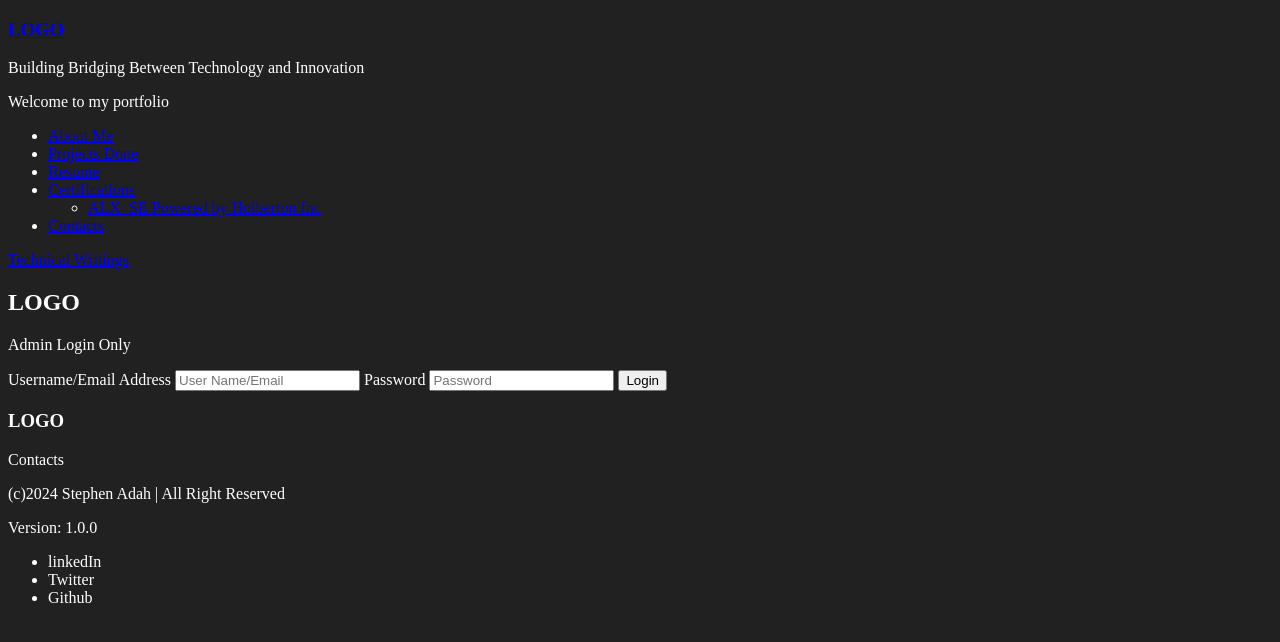
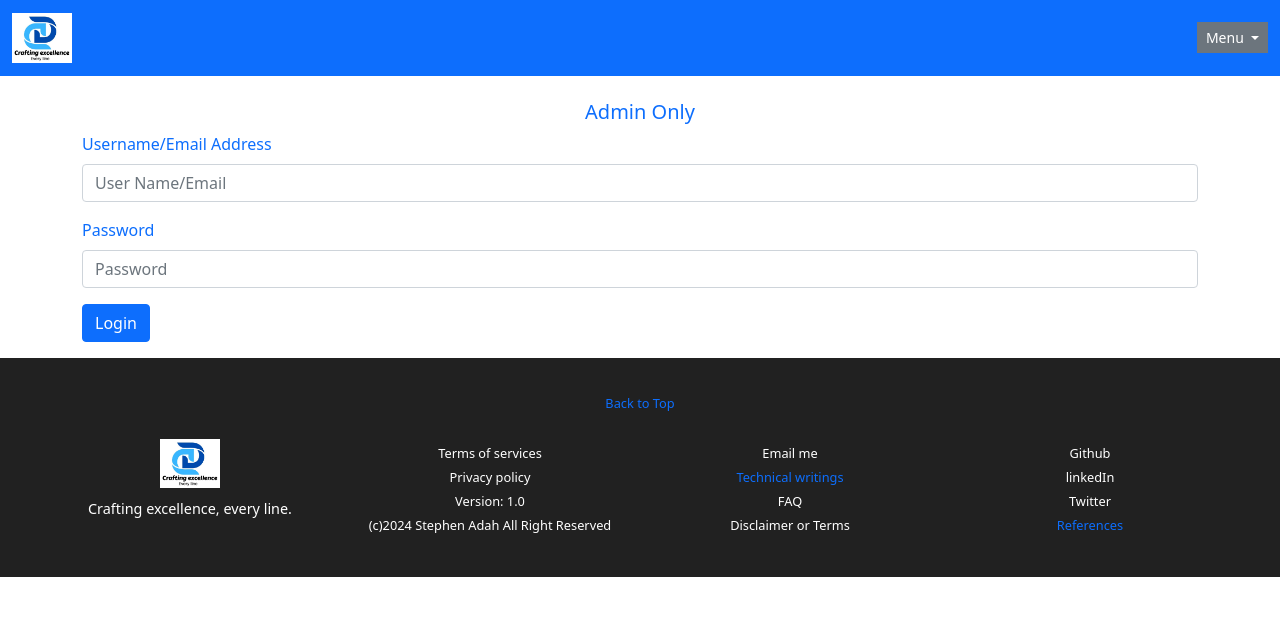
Before and after one commit to LeaderSteve84/sa-portfolio, a Flask app: page /login in a window 1280 px wide. Shown: the top 642 px of the page. Run offline with Flask 3, Linux system fonts and the light colour scheme; parts of the project's set-up code (start-up, migrations or seed data) failed here and were passed over.

Commit message:
STYLE: styled

```diff
--- a/app/templates/adminlogin.html
+++ b/app/templates/adminlogin.html
@@ -6,20 +6,28 @@
 
 {% block content %}
   <body>
-       <h1>LOGO</h1>
-       <p>Admin Login Only</p>
-    <div>
+    <div class="container mt-4">
+       <h5 class="h5 text-center text-primary">Admin Only</h5>
        <form method="POST" action="{{ url_for('main.auth.login') }}">
          <!-- CSRF token -->
          {{ form.hidden_tag() }}
+
+         <div class="mb-3">
          <!-- username -->
-         {{ form.username_email.label() }}
-         {{ form.username_email(placeholder="User Name/Email") }}
+         {{ form.username_email.label(class="form-label text-primary") }}
+         {{ form.username_email(placeholder="User Name/Email", class="form-control") }}
+         </div>
+
+         <div class="mb-3">
          <!-- password -->
-         {{ form.password.label() }}
-         {{ form.password(placeholder="Password") }}
+         {{ form.password.label(class="form-label text-primary") }}
+         {{ form.password(placeholder="Password", class="form-control") }}
+         </div>
+
+         <div class="mb-3">
          <!-- submit -->
-         {{ form.submit() }}
+         {{ form.submit(class="btn btn-primary") }}
+         </div>
        </form>
     </div>
   </body>
--- a/app/templates/base.html
+++ b/app/templates/base.html
@@ -4,6 +4,10 @@
     <!-- Required meta tags -->
     <meta charset="utf-8">
     <meta name="viewport" content="width=device-width, initial-scale=1">
+
+    <!-- Bootstrap CSS -->
+    <link href="https://cdn.jsdelivr.net/npm/bootstrap@5.0.2/dist/css/bootstrap.min.css" rel="stylesheet" integrity="sha384-EVSTQN3/azprG1Anm3QDgpJLIm9Nao0Yz1ztcQTwFspd3yD65VohhpuuCOmLASjC" crossorigin="anonymous">
+    <link rel="stylesheet" href="{{url_for('static', filename='css/styles.css')}}">
     <title>
 	{% block title %}
 
@@ -11,31 +15,39 @@
     </title>
   </head>
   <body>
-    <section>
-      <div>
-              <h3><a href="{{ url_for('main.auth.login') }}">LOGO</a></h3>
-        <p>Building Bridging Between Technology and Innovation</p>
+    <nav class="navbar navbar-expand-sm navbar-dark bg-primary">
+       <div class="container-fluid">
+               <a class="navbar-brand" href="{{ url_for('main.auth.login') }}"><img src="{{ url_for('static', filename='images/logo_port.png') }}" alt="Logo" class="img-fluid" style="width: 60px;"></a>
+	  <button class="navbar-toggler" type="button" data-bs-toggle="collapse" data-bs-target="#navbarSupportedContent" aria-controls="navbarSupportedContent" aria-expanded="false" aria-label="Toggle navigation">
+             <span class="navbar-toggler-icon"></span>
+          </button>
+	  <div class="collapse navbar-collapse" id="navbarSupportedContent">
+            <div class="dropdown ms-auto bg-secondary">
+	       <button class="btn btn-secondary btn-sm dropdown-toggle" type="button" id="dropdownMenuButton1" data-bs-toggle="dropdown" aria-expanded="false">
+                  Menu
+               </button>
+                 <ul class="dropdown-menu" aria-labelledby="dropdownMenuButton1">
+                    <li><a class="dropdown-item" href="{{ url_for('main.home.home_page') }}">Home</a></li>
+                    <li class="dropdown-header">About</li>
+                    <li><a class="dropdown-item" href="{{ url_for('main.about.about_page') }}">About</a></li>
+                    <li class="dropdown-header">Portfolio</li>
+                    <li><a class="dropdown-item" href="{{ url_for('main.featured_projects.view_featured_projects') }}">Featured Project</a></li>
+                    <li><a class="dropdown-item" href="{{ url_for('main.projects_done.view_projects_done') }}">Project Done</a></li>
+                    <li class="dropdown-header">Technical Writing</li>
+                    <li><a class="dropdown-item" href="{{ url_for('main.tech_writings.view_writings') }}">Technical Writings</a></li>
+                    <li class="dropdown-header">Resume</li>
+                    <li><a class="dropdown-item" href="#">Resume</a></li>
+                    <li class="dropdown-header">Contacts</li>
+                    <li><a class="dropdown-item" href="#">Contacts</a></li>
+                    <li class="dropdown-header">References</li>
+                    <li><a class="dropdown-item" href="{{ url_for('main.references.view_references') }}">View References</a></li>
+                    <li><a class="dropdown-item" href="{{ url_for('main.references.create_reference') }}">Make Reference</a></li>
+                 </ul>
             </div>
-      <div>
-        <p>Welcome to my portfolio</p>
           </div>
-    </section>
-    <section>
-      <nav>
-        <ul>
-                <li><a href="{{ url_for('main.about.about_page') }}">About Me</a></li>
-                <li><a href="{{ url_for('main.projects.view_projects') }}">Projects Done</a></li>
-                <li><a href="#">Resume</a></li>
-                <li><a href="#">Certifications</a></li>
-                  <ul>
-                    <li><a href="#">ALX_SE Powered by Holberton Inc</a></li>
-                  </ul>
-                <li><a href="#">Contacts</a></li>
-        </ul>
-        <div>
-                <p><a href="{{ url_for('main.tech_writings.view_writings') }}">Technical Writings</a></p>
        </div>
     </nav>
+      <section>
        <p>
        <!-- flash message -->
        {% with messages = get_flashed_messages(with_categories=true) %}
@@ -54,28 +66,46 @@
 
        {% endblock %}
     </section>
+
+    <script src="https://cdn.jsdelivr.net/npm/bootstrap@5.0.2/dist/js/bootstrap.bundle.min.js" integrity="sha384-MrcW6ZMFYlzcLA8Nl+NtUVF0sA7MsXsP1UyJoMp4YLEuNSfAP+JcXn/tWtIaxVXM" crossorigin="anonymous"></script>
   </body>
   <style>
       body {
-      background-color: #212121;
-      color: white
+      background-color: white;
+      color: black;
       }
    </style>
-  <footer>
-    <div>
-       <div>
-         <h3>LOGO<h3>
+  <footer >
+   <p><a href="#", class="text-primary">Back to Top</a></p>
+   <div class="footer-container">
+    <div class="footer-section">
+        <img src="{{ url_for('static', filename='images/logo_port.png') }}" alt="Logo" class="img-fluid" style="width: 60px;">
+        <p class="footer-mantra">Crafting excellence, every line.</p>
     </div>
-       <div>
-         <p>Contacts</p>
-         <p>(c)2024 Stephen Adah | All Right Reserved<p>
-         <p>Version: 1.0.0</p>
+    <div class="footer-section">
+      <ul>
+        <li>Terms of services</li>
+        <li>Privacy policy</li>
+        <li>Version: 1.0</li>
+        <li>(c)2024 Stephen Adah All Right Reserved</li>
+      </ul>
     </div>
+    <div class="footer-section">
       <ul>
-          <li>linkedIn</li>
-          <li>Twitter</li>
-          <li>Github</li>
+        <li><a href="#">Email me</a></li>
+        <li><a href="{{ url_for('main.tech_writings.view_writings') }}", class="text-primary">Technical writings</a></li>
+        <li>FAQ</li>
+        <li>Disclaimer or Terms</li>
       </ul>
+    </div>
+    <div class="footer-section">
+      <ul>
+        <li><a href="#">Github</a></li>
+        <li><a href="#">linkedIn</a></li>
+        <li><a href="#">Twitter</a></li>
+        <li><a href="{{ url_for('main.references.view_references') }}", class="text-primary">References</a></li>
+      </ul>
+    </div>
    </div>
   </footer>
 </html>
```
Also changed, not shown: app/templates/about.html (deleted, +0 -11 lines), app/templates/admin-base.html (+36 -42 lines), app/templates/all_projects.html (deleted, +0 -19 lines), app/templates/all_writings.html (deleted, +0 -17 lines), app/templates/create_project.html (deleted, +0 -43 lines), app/templates/create_writing.html (+23 -13 lines). Lines whose indentation alone changed are shown as unchanged.
